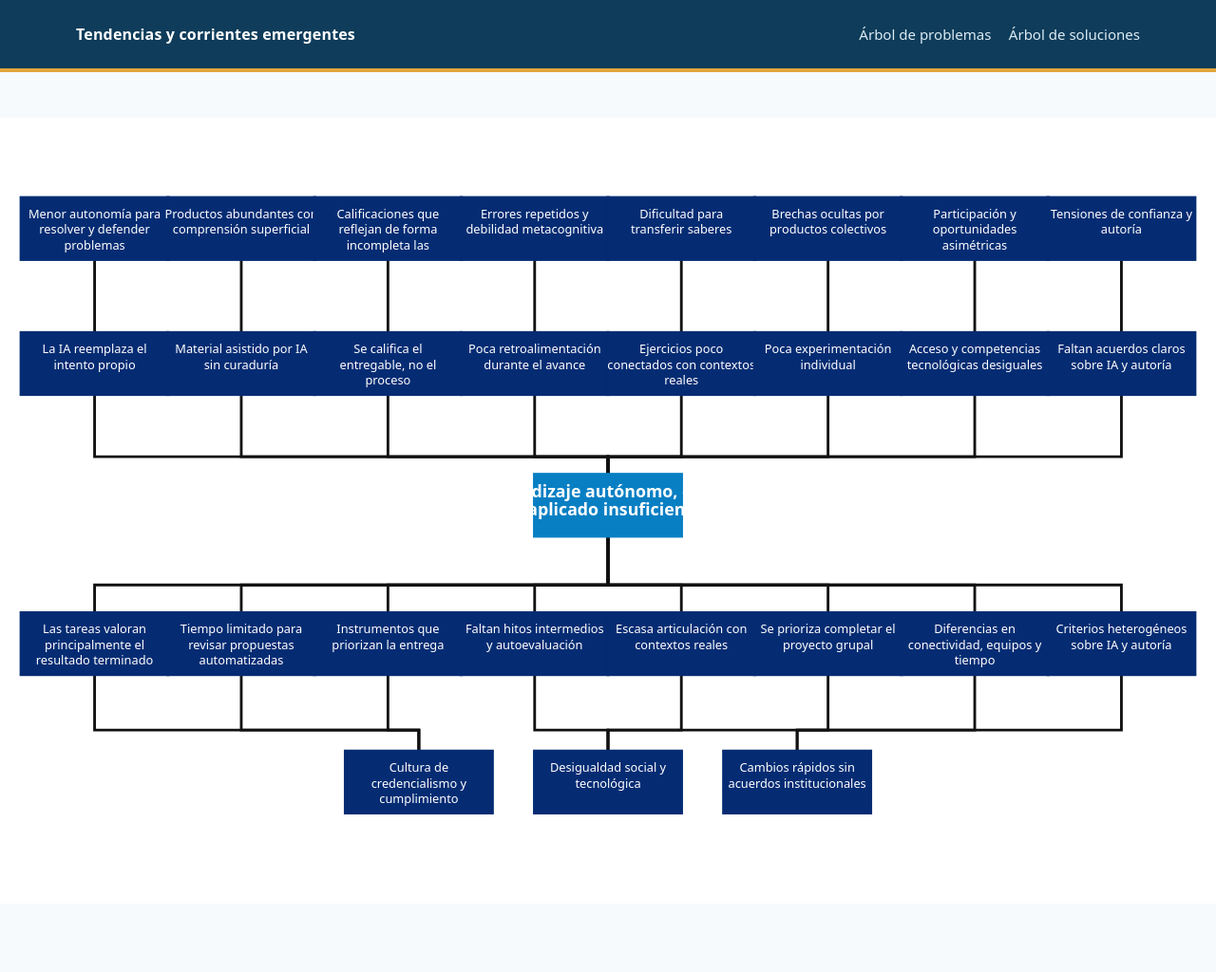
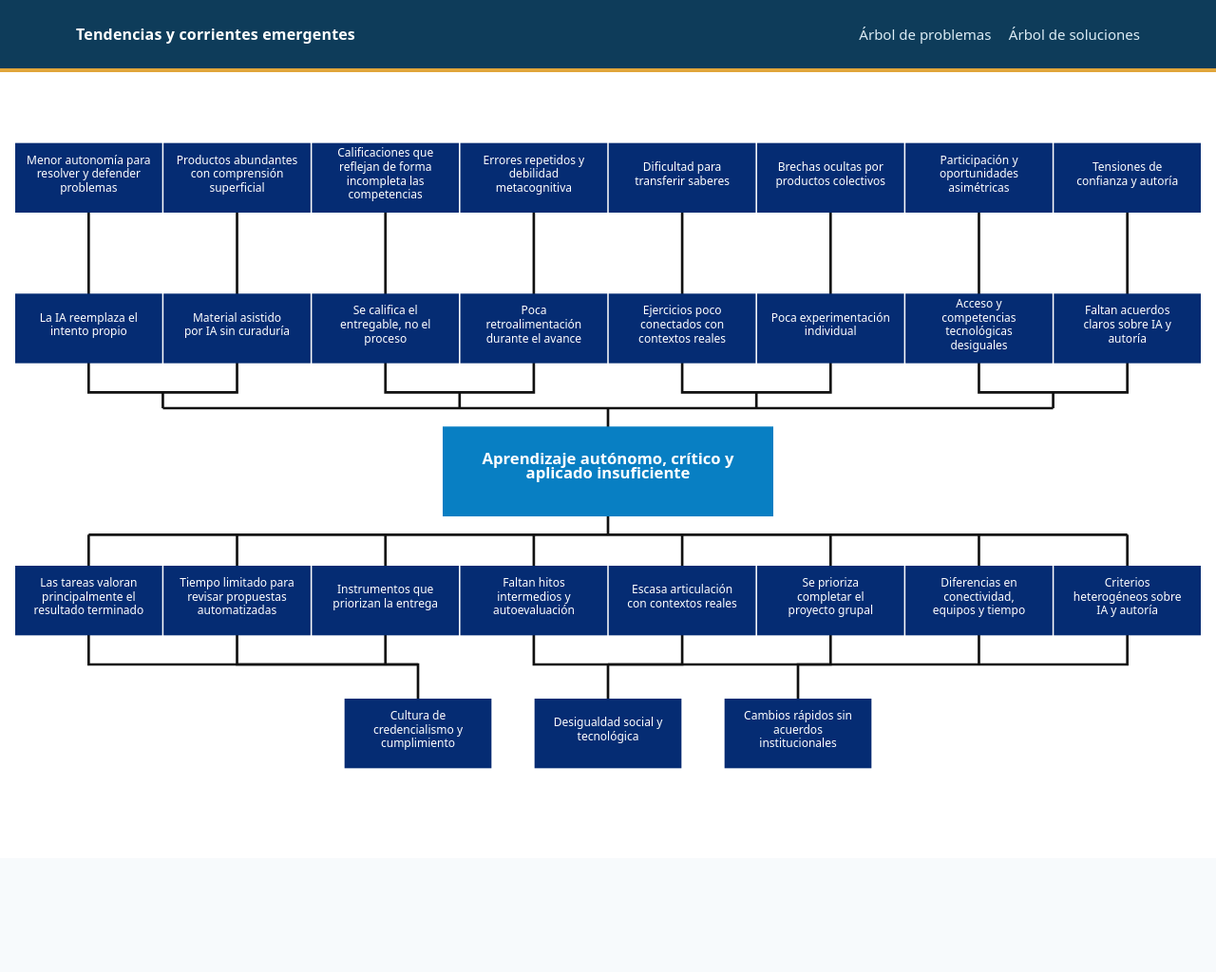
Before and after one commit to DIALVEBE/Tendencias-y-corrientes-Emergentes, a Jekyll site: the page built from 01_pages_arbol_problemas.md, in a window 1280 px wide. Shown: the whole page at 95% size. Built offline with Jekyll 4.4.1, drawn with Linux system fonts in a browser that asks for light colours; after the commit the page ends 904 px from its top, so only the background shows below that; some of the changed lines change nothing that is shown.

Commit message:
Refine problem tree connections and modal details

```diff
--- a/assets/site.css
+++ b/assets/site.css
@@ -20,6 +20,7 @@ nav { display: flex; flex-wrap: wrap; gap: .5rem 1.15rem; }
 nav a { color: #dcecf5; text-decoration: none; font-size: .94rem; }
 nav a:hover, nav a:focus { color: #fff; text-decoration: underline; }
 .page-content { padding: 3rem 0 4.5rem; }
+.page-content.full-page-content { padding: 0; }
 .document { background: #fff; border: 1px solid var(--line); border-radius: 1.25rem; padding: clamp(1.25rem, 4vw, 3.5rem); box-shadow: 0 14px 40px #0e3c5a0d; }
 .tree-source { display: none; }
 .tree-map { margin: 1.5rem auto 0; overflow: auto; border: 1px solid var(--line); border-radius: 1rem; background: linear-gradient(180deg, #fbfdff, #f2f7fa); }
--- a/assets/tree-map.js
+++ b/assets/tree-map.js
@@ -36,6 +36,12 @@
     if (line.length) lines.push(line.join(' '));
     return lines.slice(0, 3);
   };
+  const wrapMany = (text, max = 20) => {
+    const words = text.split(' '), lines = [], line = [];
+    words.forEach(word => { if ((line.join(' ').length + word.length + 1) > max && line.length) { lines.push(line.join(' ')); line.length = 0; } line.push(word); });
+    if (line.length) lines.push(line.join(' '));
+    return lines;
+  };
   function renderMap(host, tree) {
     const data = [
       ...tree.top.map((label, i) => ({ id: `${tree.ids.top}${i + 1}`, code: `${tree.ids.top.toUpperCase()}${i + 1}`, label, kind: tree.topKind, row: 'top', index: i })),
@@ -62,7 +68,7 @@
     dialog.querySelector('.tree-dialog-close').addEventListener('click', () => dialog.close()); dialog.addEventListener('click', e => { if (e.target === dialog) dialog.close(); });
   }
   function renderProblemMap(host, tree) {
-    const W = 1800, H = 1000, nodeW = 220, nodeH = 94, gap = 8, start = 30;
+    const W = 1920, H = 1080, nodeW = 230, nodeH = 108, start = 25;
     const nodes = [
       ...tree.top.map((label, i) => ({ id: `${tree.ids.top}${i + 1}`, code: `${tree.ids.top.toUpperCase()}${i + 1}`, label, row: 'top', index: i })),
       ...tree.middle.map((label, i) => ({ id: `${tree.ids.middle}${i + 1}`, code: `${tree.ids.middle.toUpperCase()}${i + 1}`, label, row: 'middle', index: i })),
@@ -70,20 +76,53 @@
       ...tree.lower.map((label, i) => ({ id: `${tree.ids.lower}${i + 1}`, code: `${tree.ids.lower.toUpperCase()}${i + 1}`, label, row: 'lower', index: i })),
       ...tree.bottom.map((label, i) => ({ id: `${tree.ids.bottom}${i + 1}`, code: `${tree.ids.bottom.toUpperCase()}${i + 1}`, label, row: 'bottom', index: i }))
     ];
+    const centralW = 520, centralH = 140;
     const x = i => start + i * ((W - (2 * start) - nodeW) / 7);
-    const pos = n => n.row === 'central' ? { x: W / 2 - nodeW / 2, y: 445 } : n.row === 'bottom' ? { x: W / 2 - nodeW / 2 - 280 + n.index * 280, y: 855 } : { x: x(n.index), y: n.row === 'top' ? 35 : n.row === 'middle' ? 235 : 650 };
-    const center = p => p.x + nodeW / 2;
-    const edge = (a, b, busY) => { const pa = pos(a), pb = pos(b); return `<path class="tree-edge" d="M ${center(pa)} ${pa.y + nodeH} V ${busY} H ${center(pb)} V ${pb.y}"/>`; };
+    const size = n => n.row === 'central' ? { w: centralW, h: centralH } : { w: nodeW, h: nodeH };
+    const pos = n => n.row === 'central' ? { x: W / 2 - centralW / 2, y: 480 } : n.row === 'bottom' ? { x: W / 2 - nodeW / 2 - 300 + n.index * 300, y: 910 } : { x: x(n.index), y: n.row === 'top' ? 32 : n.row === 'middle' ? 270 : 700 };
+    const center = n => pos(n).x + size(n).w / 2;
+    const topPoint = n => pos(n).y;
+    const bottomPoint = n => pos(n).y + size(n).h;
+    const vertical = (n, y) => `M ${center(n)} ${bottomPoint(n)} V ${y}`;
+    const downTo = (n, y) => `M ${center(n)} ${y} V ${topPoint(n)}`;
+    const generatedDetails = {
+      e1: '<p><strong>E1 · Menor autonomía para resolver y defender problemas.</strong></p><p>Cuando una solución llega terminada, disminuye la oportunidad de practicar, probar casos límite y explicar las decisiones propias.</p>',
+      e2: '<p><strong>E2 · Abundancia de productos con comprensión superficial.</strong></p><p>La producción de materiales puede crecer sin que aumenten en la misma proporción la comprensión, la pertinencia o la calidad del aprendizaje.</p>',
+      e3: '<p><strong>E3 · Calificaciones que reflejan de forma incompleta las competencias.</strong></p><p>Un producto correcto o visualmente convincente no siempre permite verificar el razonamiento y la competencia real.</p>',
+      e4: '<p><strong>E4 · Errores repetidos y debilidad metacognitiva.</strong></p><p>Sin retroalimentación durante el proceso, los errores pueden mantenerse hasta el cierre de la actividad.</p>',
+      e5: '<p><strong>E5 · Dificultad para transferir saberes.</strong></p><p>Cuando las tareas no se conectan con situaciones reales, resulta más difícil aplicar lo aprendido en un caso nuevo.</p>',
+      e6: '<p><strong>E6 · Brechas ocultas por productos colectivos.</strong></p><p>El trabajo grupal puede ocultar vacíos técnicos si no existen momentos individuales de práctica y explicación.</p>',
+      e7: '<p><strong>E7 · Participación y oportunidades asimétricas.</strong></p><p>Las diferencias de acceso, tiempo y competencias tecnológicas generan experiencias de aprendizaje desiguales.</p>',
+      e8: '<p><strong>E8 · Tensiones de confianza y autoría.</strong></p><p>La falta de acuerdos sobre IA y autoría produce incertidumbre para estudiantes y docentes.</p>',
+      i1: '<p><strong>I1 · Las tareas valoran principalmente el resultado terminado.</strong></p><p>Si no se solicitan evidencias de proceso, se vuelve difícil distinguir comprensión, apoyo recibido y autoría.</p>',
+      i2: '<p><strong>I2 · Tiempo limitado para revisar propuestas automatizadas.</strong></p><p>La falta de rutinas de validación puede permitir que materiales plausibles contengan errores o no respondan al contexto del grupo.</p>',
+      i3: '<p><strong>I3 · Instrumentos que priorizan la entrega.</strong></p><p>Una evaluación centrada en el archivo final deja pocas evidencias del razonamiento y de las decisiones tomadas.</p>',
+      i4: '<p><strong>I4 · Faltan hitos intermedios y autoevaluación.</strong></p><p>Sin momentos para revisar y corregir, la retroalimentación llega cuando ya no puede transformar el aprendizaje.</p>',
+      i5: '<p><strong>I5 · Escasa articulación con contextos reales.</strong></p><p>La desconexión entre asignaturas, problemas y experiencias reduce el sentido de las actividades.</p>',
+      i6: '<p><strong>I6 · Se prioriza completar el proyecto grupal.</strong></p><p>La presión por terminar puede reducir la experimentación individual y la demostración de competencias.</p>',
+      i7: '<p><strong>I7 · Diferencias en conectividad, equipos y tiempo.</strong></p><p>Las condiciones de acceso no son iguales para todas las personas y afectan la posibilidad de participar.</p>',
+      i8: '<p><strong>I8 · Criterios heterogéneos sobre IA y autoría.</strong></p><p>Las reglas poco claras generan interpretaciones distintas y tensiones en la evaluación.</p>'
+    };
     const top = nodes.filter(n => n.row === 'top'), middle = nodes.filter(n => n.row === 'middle'), lower = nodes.filter(n => n.row === 'lower'), bottom = nodes.filter(n => n.row === 'bottom'), central = nodes.find(n => n.row === 'central');
     const paths = [];
-    top.forEach((n, i) => paths.push(edge(n, middle[i], 175)));
-    middle.forEach(n => paths.push(edge(n, central, 420)));
-    lower.forEach(n => paths.push(edge(central, n, 610)));
-    bottom.forEach((n, i) => lower.slice(i * 3, i * 3 + 3).forEach(m => paths.push(edge(m, n, 825))));
-    const renderedNodes = nodes.map(n => { const p = pos(n), lines = wrap(n.label, n.row === 'central' ? 29 : 24), cardId = getCard(n.id) ? n.id : ''; return `<g class="tree-node ${n.row === 'central' ? 'central' : ''}" tabindex="0" role="button" aria-label="${n.code}: ${n.label}" data-node-id="${n.id}" data-code="${n.code}" data-label="${n.label}" data-card-id="${cardId}" transform="translate(${p.x},${p.y})"><rect width="${nodeW}" height="${nodeH}" rx="0"/>${lines.map((line, j) => `<text x="${nodeW / 2}" y="${n.row === 'central' ? 35 + j * 27 : 32 + j * 23}" text-anchor="middle">${line}</text>`).join('')}</g>`; }).join('');
-    host.innerHTML = `<svg viewBox="0 0 ${W} ${H}" preserveAspectRatio="xMidYMid meet" role="img" aria-label="Árbol de problemas interactivo"><g>${paths.join('')}</g><g>${renderedNodes}</g></svg>`;
+    top.forEach((n, i) => paths.push(`${vertical(n, 210)} ${downTo(middle[i], 210)}`));
+    [[0, 1], [2, 3], [4, 5], [6, 7]].forEach(group => {
+      const a = middle[group[0]], b = middle[group[1]], junction = (center(a) + center(b)) / 2;
+      paths.push(`${vertical(a, 425)} H ${junction} ${vertical(b, 425)} H ${junction} V 450`);
+    });
+    paths.push(`M ${center(middle[0]) + (center(middle[1]) - center(middle[0])) / 2} 450 H ${center(middle[6]) + (center(middle[7]) - center(middle[6])) / 2} M ${center(central)} 450 V ${topPoint(central)}`);
+    paths.push(`${vertical(central, 650)} M ${center(lower[0])} 650 H ${center(lower[7])}`);
+    lower.forEach(n => paths.push(downTo(n, 650)));
+    [[0, 1, 2], [3, 4, 5], [6, 7]].forEach((group, i) => {
+      const groupNodes = group.map(index => lower[index]), first = groupNodes[0], last = groupNodes[groupNodes.length - 1], target = bottom[i], junction = center(target);
+      paths.push(`${vertical(first, 855)} H ${junction} ${vertical(last, 855)} H ${junction} V ${topPoint(target)}`);
+      groupNodes.slice(1, -1).forEach(n => paths.push(`${vertical(n, 855)} H ${junction}`));
+    });
+    const renderedNodes = nodes.map(n => { const p = pos(n), box = size(n), lines = n.row === 'central' ? wrapMany(n.label, 35) : wrapMany(n.label, 20), cardId = getCard(n.id) ? n.id : ''; return `<g class="tree-node ${n.row === 'central' ? 'central' : ''}" tabindex="0" role="button" aria-label="${n.code}: ${n.label}" data-node-id="${n.id}" data-code="${n.code}" data-label="${n.label}" data-card-id="${cardId}" transform="translate(${p.x},${p.y})"><rect width="${box.w}" height="${box.h}" rx="0"/>${lines.map((line, j) => `<text x="${box.w / 2}" y="${(box.h - (lines.length - 1) * 22) / 2 + j * 22}" text-anchor="middle">${line}</text>`).join('')}</g>`; }).join('');
+    const pathMarkup = paths.map(d => `<path class="tree-edge" d="${d}"/>`).join('');
+    host.innerHTML = `<svg viewBox="0 0 ${W} ${H}" preserveAspectRatio="xMidYMid meet" role="img" aria-label="Árbol de problemas interactivo"><g>${pathMarkup}</g><g>${renderedNodes}</g></svg>`;
     const dialog = document.createElement('dialog'); dialog.className = 'tree-dialog'; dialog.innerHTML = '<div class="tree-dialog-head"><h2 id="tree-dialog-title"></h2><button type="button" class="tree-dialog-close" aria-label="Cerrar ventana">Cerrar</button></div><div id="tree-dialog-body"></div>'; document.body.append(dialog);
-    const open = node => { dialog.querySelector('#tree-dialog-title').textContent = `${node.dataset.code} · ${node.dataset.label}`; const body = dialog.querySelector('#tree-dialog-body'); body.replaceChildren(...(node.dataset.cardId ? cardContent(node.dataset.cardId) : [document.createTextNode('Este elemento forma parte de la relación causal del árbol de problemas.')])); dialog.showModal(); };
+    const open = node => { dialog.querySelector('#tree-dialog-title').textContent = `${node.dataset.code} · ${node.dataset.label}`; const body = dialog.querySelector('#tree-dialog-body'); const detail = node.dataset.cardId ? cardContent(node.dataset.cardId) : null; body.innerHTML = ''; if (detail) body.replaceChildren(...detail); else body.innerHTML = generatedDetails[node.dataset.nodeId] || '<p>Este elemento forma parte de la relación causal del árbol de problemas.</p>'; dialog.showModal(); };
     host.querySelectorAll('.tree-node').forEach(node => { node.addEventListener('click', () => open(node)); node.addEventListener('keydown', e => { if (e.key === 'Enter' || e.key === ' ') { e.preventDefault(); open(node); } }); });
     dialog.querySelector('.tree-dialog-close').addEventListener('click', () => dialog.close()); dialog.addEventListener('click', e => { if (e.target === dialog) dialog.close(); });
   }
```
Also changed, not shown: 1 other file.
